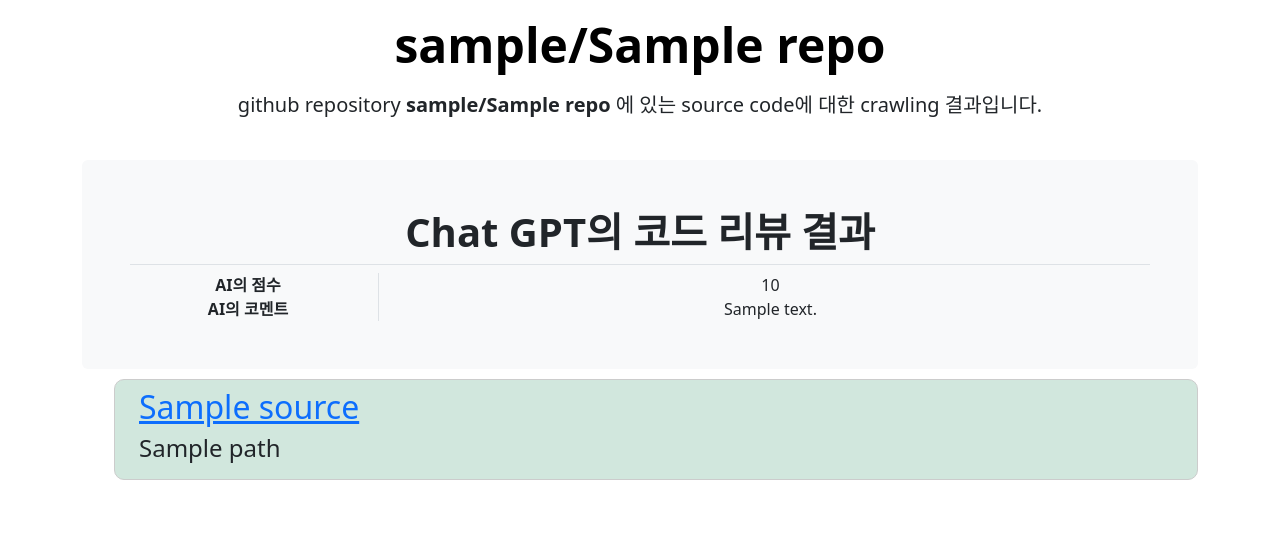
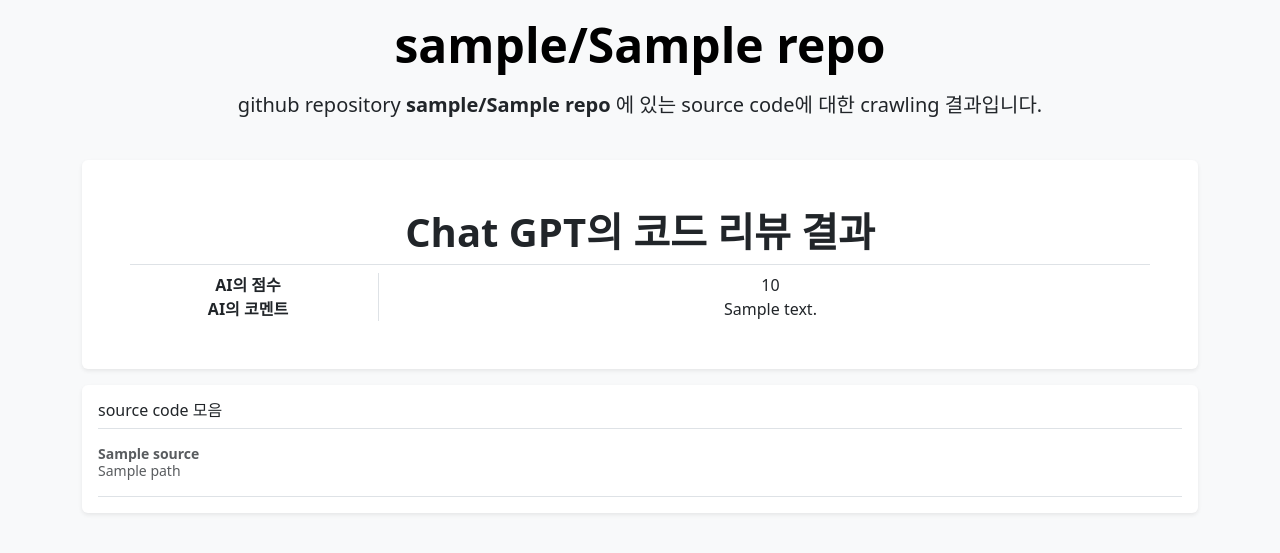
Before and after one commit to donghyoya/github-sub, a FastAPI app: template templates/result.html in a window 1280 px wide. Shown: the top 553 px of the page. Run offline with FastAPI, Linux system fonts and the light colour scheme; the template is opened without the code that fills it: most values are stand-ins (such as "Sample title", 1, 10 or a date in 2020); some libraries are stand-ins or nearby versions.

Commit message:
[style]source-code

```diff
--- a/static/css/result.css
+++ b/static/css/result.css
@@ -5,23 +5,10 @@
     display: list-item;
     list-style: none;
     cursor: pointer;
-    background-color: #f0f0f0;
-    border: 1px solid #ccc;
-    border-radius: 10px;
-}
-details{
-    margin: 10px 0;
 }
 
 details[open] summary {
     background-color: #e0e0e0;
-    border-radius: 10px 10px 0 0;
-}
-
-details[open] div{
-    border: 1px solid #ccc;
-    font-size: 0.7em;
-    border-radius: 0 0 10px 10px;
 }
 
 summary::marker {
@@ -32,3 +19,9 @@
 summary::-webkit-details-marker {
     color: #333;
 }
+
+a {
+    text-decoration: none; /* 링크 텍스트에 밑줄 제거 */
+    color: inherit; /* 링크 색상을 부모 요소에서 상속 */
+    cursor: pointer; /* 링크 위로 마우스 커서를 가져다 놓으면 포인터 모양으로 변경 */
+}
--- a/templates/fragment/ai_result.html
+++ b/templates/fragment/ai_result.html
@@ -1,4 +1,4 @@
-<div class="p-5 text-center bg-body-tertiary rounded">
+<div class="p-5 text-center bg-white rounded shadow-sm">
     <h1 class="fw-bold border-bottom pb-2 mb-2">Chat GPT의 코드 리뷰 결과</h1>
     <div class="row">
         <div class="col-3 fw-bold border-end">
--- a/templates/fragment/repository_header.html
+++ b/templates/fragment/repository_header.html
@@ -1,4 +1,4 @@
-<div class="px-4 py-2 my-2 text-center">
+<div class="px-4 py-2 my-2 text-center ">
     <h1 class="display-5 fw-bold text-body-emphasis mb-3">
         <span>{{repo.username}}/{{repo.reponame}}</span>
     </h1>
--- a/templates/fragment/source_code.html
+++ b/templates/fragment/source_code.html
@@ -1,18 +1,22 @@
-<ul>
+<ul class="my-3 p-3 bg-white rounded shadow-sm">
+<h6 class="border-bottom pb-2 mb-0">
+    source code 모음
+</h6>
 {% for source in repo.sources %}
-<li>
-<details>
-<!-- start-source-metadata -->
-<summary class="py-2 px-4 bg-success-subtle">
-    <h2>
-        <a href="{{source.url}}">{{source.sourceName}}</a>
-    </h2>
-    <h4>
+<li class="d-flex text-body-secondary pt-3">
+<details class="w-100">
+<summary >
+<p class="pb-3 mb-0 small lh-sm border-bottom">
+    <strong class="d-block text-gray-dark">
+        <a href="{{source.url}}" target="_blank">
+            {{source.sourceName}}
+        </a>
+    </strong>
+    <span>
         {{source.path}}
-    </h4>
+    </span>
+</p>
 </summary>
-<!-- end-source-metadata -->
-
 <!-- start-source-code -->
 <div class="bg-body-tertiary">
 <pre class="mt-3 mb-0">
--- a/templates/index.html
+++ b/templates/index.html
@@ -7,7 +7,7 @@
     <link href="https://cdn.jsdelivr.net/npm/bootstrap@5.3.3/dist/css/bootstrap.min.css" rel="stylesheet" integrity="sha384-QWTKZyjpPEjISv5WaRU9OFeRpok6YctnYmDr5pNlyT2bRjXh0JMhjY6hW+ALEwIH" crossorigin="anonymous">
     <link rel="stylesheet" href="{{ url_for('static', path='css/result.css') }}">
 </head>
-<body>
+<body class="bg-body-tertiary">
 <div class="container">
 <div>
     <h1>
--- a/templates/result.html
+++ b/templates/result.html
@@ -8,7 +8,8 @@
     <link rel="stylesheet" href="{{ url_for('static', path='css/result.css') }}">
 </head>
 
-<body>
+<body class="bg-body-tertiary">
+
 <div class="container">
 {% include 'fragment/repository_header.html' %}
 {% include 'fragment/ai_result.html' %}
```
